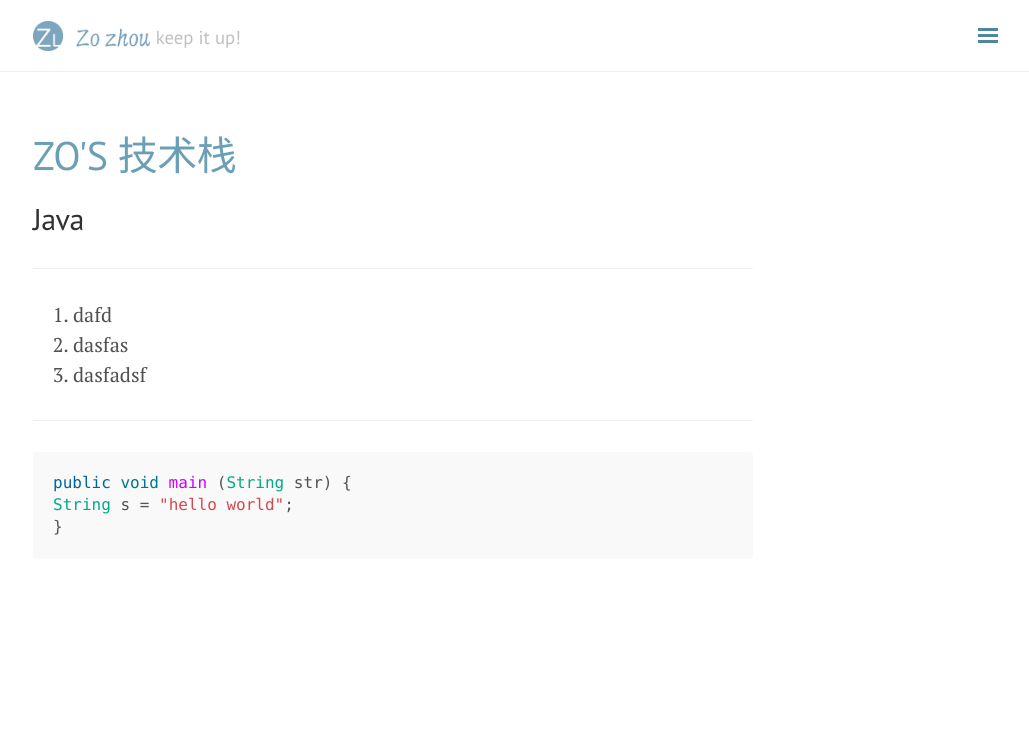
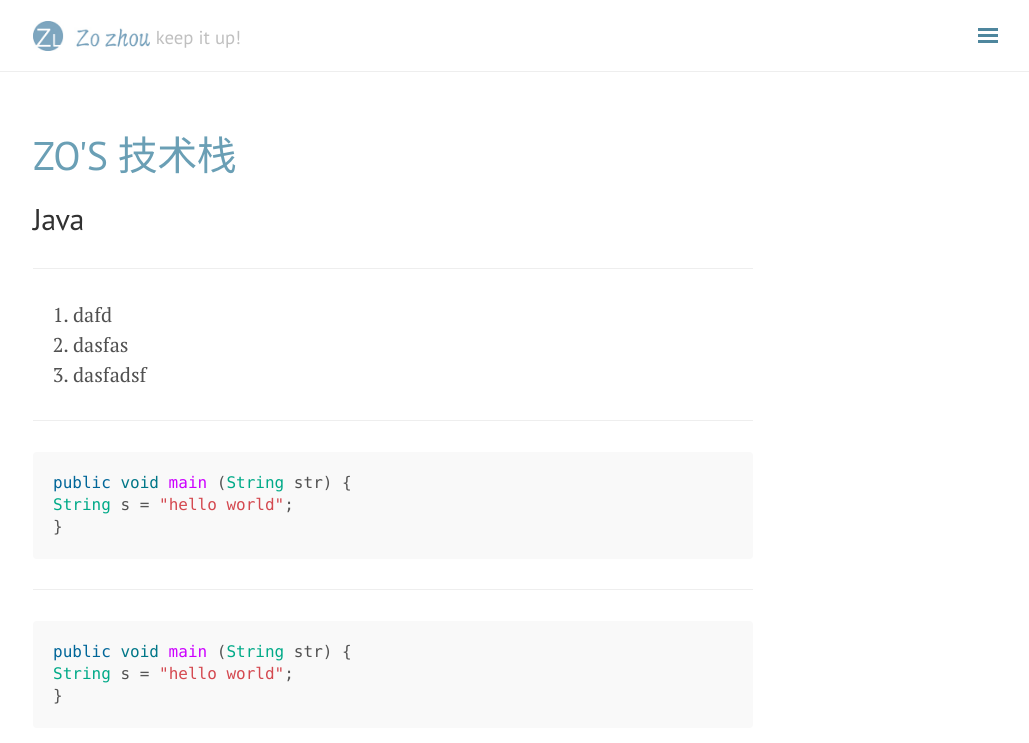
Before and after one commit to zsc1993916/zsc1993916.github.io, a Jekyll site: the page built from about.md, in a window 1280 px wide. Shown: the top 743 px of the page, without its empty margins (247-1276 px from the left). Built offline with Jekyll 4.4.1, drawn with Linux system fonts in a browser that asks for light colours; nearby versions of some CDN libraries; comment, search, counter and statistics services are not loaded.

Commit message:
Update about.md

````diff
--- a/about.md
+++ b/about.md
@@ -18,3 +18,11 @@ public void main (String str) {
 String s = "hello world";
 }
 ```
+
+---
+
+~~~java
+public void main (String str) {
+String s = "hello world";
+}
+~~~
````
